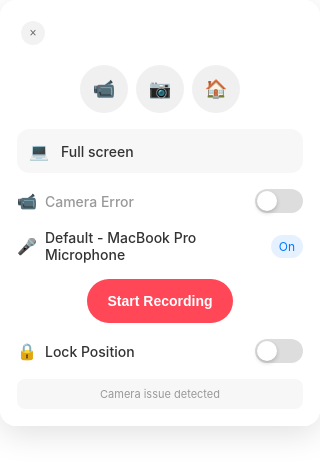
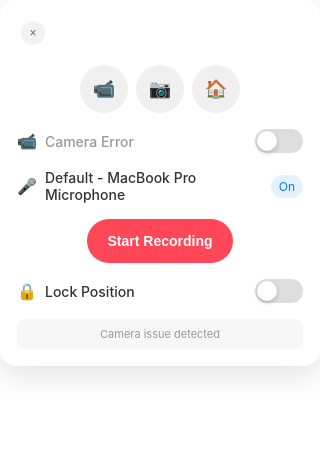
Before and after one commit to thepublicdev/bloom, an Electron app: page controls.html in a window 320 px wide. Drawn offline with Linux system fonts and the light colour scheme; no server answers.

```diff
--- a/controls.html
+++ b/controls.html
@@ -124,24 +124,6 @@
     }
     .home-btn:hover {
       background: #e0e0e0;
-    }
-    .screen-mode {
-      display: flex;
-      align-items: center;
-      gap: 12px;
-      margin-bottom: 16px;
-      padding: 12px;
-      background: rgba(0, 0, 0, 0.03);
-      border-radius: 12px;
-    }
-    .screen-icon {
-      font-size: 16px;
-    }
-    .screen-label {
-      font-size: 14px;
-      font-weight: 500;
-      color: #333;
-      flex: 1;
     }
     .camera-section {
       margin-bottom: 16px;
@@ -541,12 +523,6 @@
         </button>
       </div>
 
-      <!-- Full Screen Mode -->
-      <div class="screen-mode">
-        <span class="screen-icon">💻</span>
-        <span class="screen-label">Full screen</span>
-      </div>
-
       <!-- Camera Section -->
       <div class="camera-section">
         <div class="camera-header">
```
